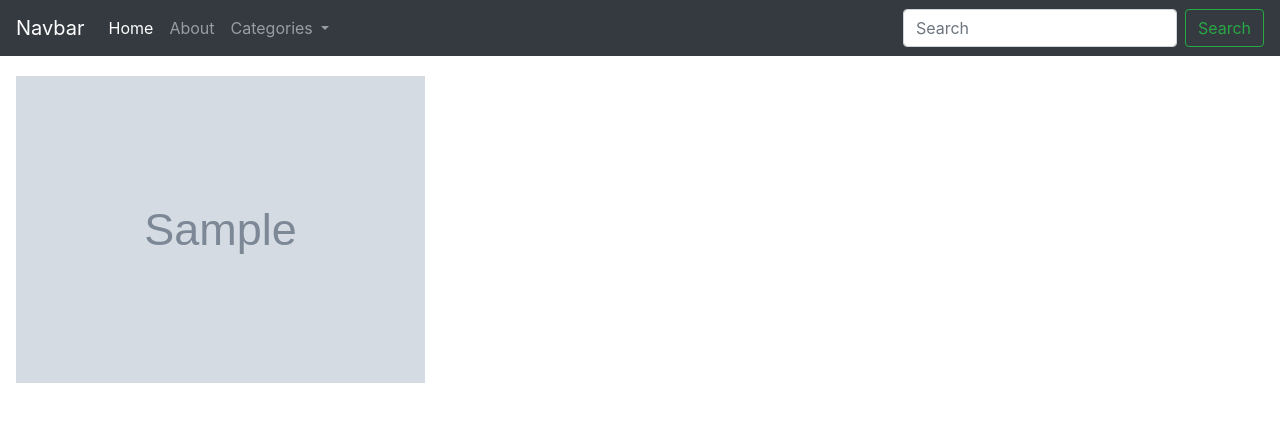
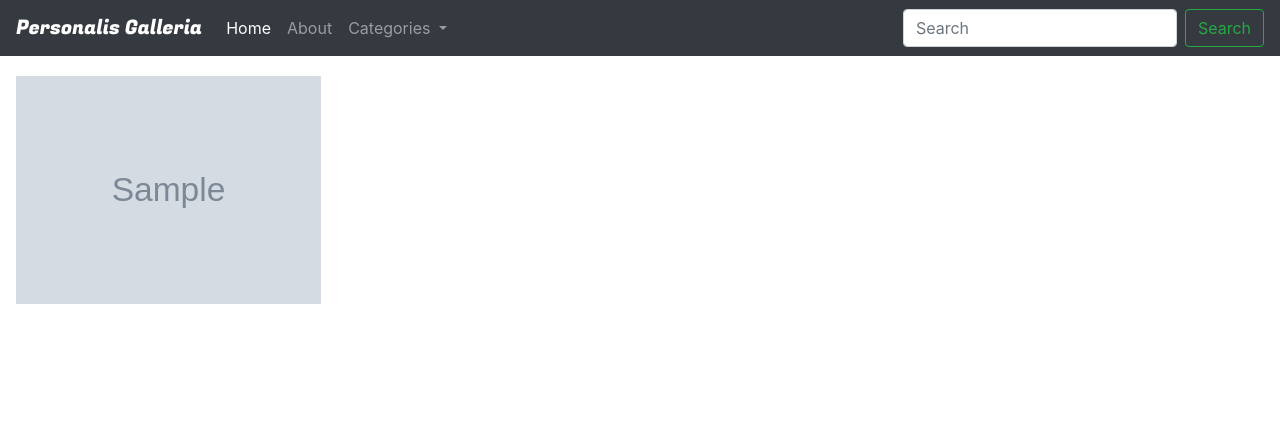
Before and after one commit to Mutembeijoe/personalis-gallery, a Django app: page / in a window 1280 px wide. Shown: the top 422 px of the page. Run offline with Django 3.2, Linux system fonts and the light colour scheme; tables that the repository leaves empty hold one stand-in row (values such as "Sample post"); grey boxes marked "Sample" are stand-in pictures; some libraries are stand-ins or nearby versions.

Commit message:
adds google fonts to the navbar brand

```diff
--- a/gallery/static/gallery/main.css
+++ b/gallery/static/gallery/main.css
@@ -1,12 +1,16 @@
+@import url('https://fonts.googleapis.com/css?family=Fugaz+One&display=swap');
+.navbar-brand{
+  font-family: 'Fugaz One', cursive;
+}
 #photos {
   /* Prevent vertical gaps */
   line-height: 0px;
 
-  -webkit-column-count: 3;
+  -webkit-column-count: 4;
   -webkit-column-gap:   10px;
-  -moz-column-count:    3;
+  -moz-column-count:    4;
   -moz-column-gap:      10px;
-  column-count:         3;
+  column-count:         4;
   column-gap:           10px;
 }
 
--- a/gallery/templates/gallery/navbar.html
+++ b/gallery/templates/gallery/navbar.html
@@ -1,5 +1,5 @@
 <nav class="navbar navbar-expand-lg navbar-dark bg-dark">
-    <a class="navbar-brand" href="#">Navbar</a>
+    <a class="navbar-brand" href="{% url 'gallery-home' %}">Personalis Galleria</a>
     <button class="navbar-toggler" type="button" data-toggle="collapse" data-target="#navbarSupportedContent"
         aria-controls="navbarSupportedContent" aria-expanded="false" aria-label="Toggle navigation">
         <span class="navbar-toggler-icon"></span>
@@ -7,7 +7,7 @@
     <div class="collapse navbar-collapse" id="navbarSupportedContent">
         <ul class="navbar-nav mr-auto">
             <li class="nav-item active">
-                <a class="nav-link" href="#">Home <span class="sr-only">(current)</span></a>
+                <a class="nav-link" href="{% url 'gallery-home' %}">Home <span class="sr-only">(current)</span></a>
             </li>
             <li class="nav-item">
                 <a class="nav-link" href="#">About</a>
```
Also changed, not shown: media/images_gallery/Carl_von_Linné.jpg (added), media/images_gallery/Collosseum_Flavian_Amphitheatre.jpg (added), media/images_gallery/Gregor_Mendel.jpg (added), media/images_gallery/Michael_Faraday.jpg (added), media/images_gallery/Nikolaus_Kopernikus.jpg (added), media/images_gallery/Sir_Isaac_Newton_1643-1727.jpg (added), media/images_gallery/ancient-antique-archaeology-architecture-462334.jpg (added), media/images_gallery/eiffel-tower.jpg (added), media/images_gallery/galileo-galilei.jpg (added), media/images_gallery/james_clerk_maxwell.jpg (added), media/images_gallery/leonardo-davinci-statue.jpg (added), media/images_gallery/pyramid.jpg (added), media/images_gallery/statue-of-liberty_monument.jpg (added).
